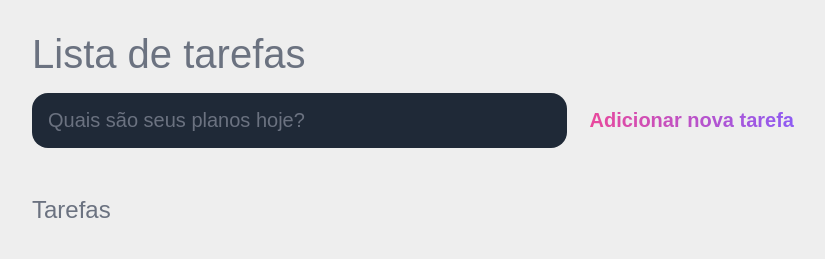
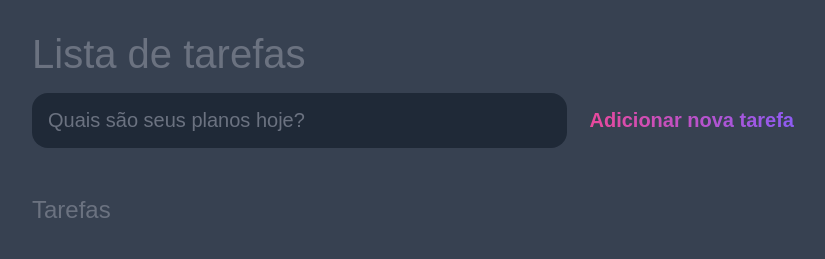
Before and after one commit to guilhermeabell/uam-5-semestre-task-list, a plain HTML site: page index.html in a window 1280 px wide. Shown: the whole page, without its empty margins (224-1049 px from the left). Drawn offline with Linux system fonts and the light colour scheme.

Commit message:
refactoring

```diff
--- a/main.css
+++ b/main.css
@@ -19,7 +19,7 @@ body {
 	flex-direction: column;
 	min-height: 100vh;
 	color: #FFF;
-	background-color: var(--light);
+	background-color: var(--dark);
 }
 
 header {
--- a/main.js
+++ b/main.js
@@ -56,7 +56,7 @@
 		task_element.appendChild(task_actions_element);
 
 		list_element.appendChild(task_element);
-// Apos acionar o botão de deletar o valor do input é passado como vazio
+		// Apos acionar o botão de deletar o valor do input é passado como vazio
 		input.value = '';
 
 		task_edit_element.addEventListener('click', (e) => {
```
